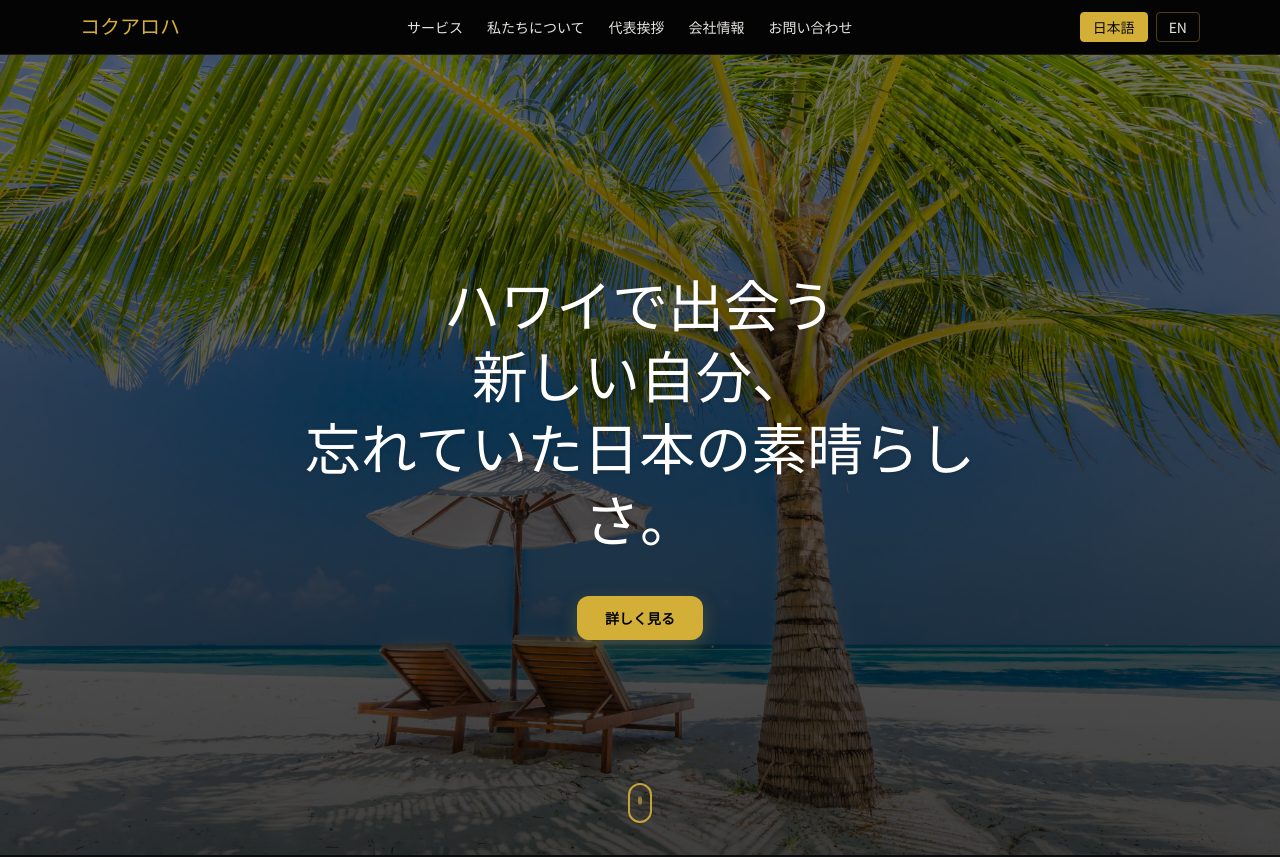
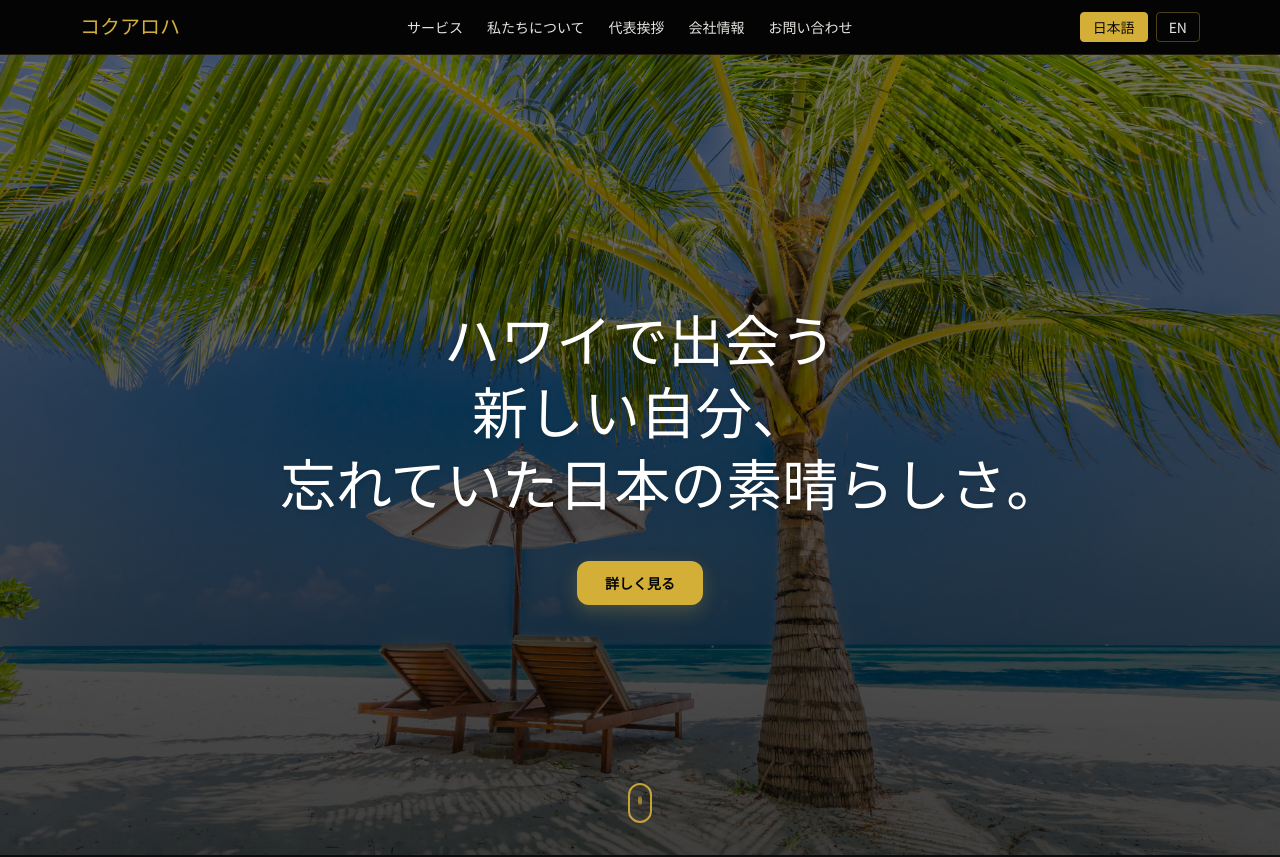
Before and after one commit to miles-web-match/Hawaii-vip-t-v2, a React (Vite) app in the folder Hawaii-vip-t-main/: page / in a window 1280 px wide. Shown: the top 857 px of the page. Built offline with nearby package versions, Linux system fonts and the light colour scheme.

Commit message:
Update App.tsx

```diff
--- a/Hawaii-vip-t-main/src/App.tsx
+++ b/Hawaii-vip-t-main/src/App.tsx
@@ -309,7 +309,7 @@ export default function App() {
     <br />
     <span>新しい自分、</span>
     <br />
-                <span>忘れていた日本の素晴らしさ。</span>
+    <span style={{ whiteSpace: 'nowrap' }}>忘れていた日本の素晴らしさ。</span>
   </>
 ) : (
   <>
@@ -318,6 +318,7 @@ export default function App() {
     {t('hero_title_line2')}
   </>
 )}
+
           </h1>
 
           <a
```
Lines whose indentation alone changed are shown as unchanged.
